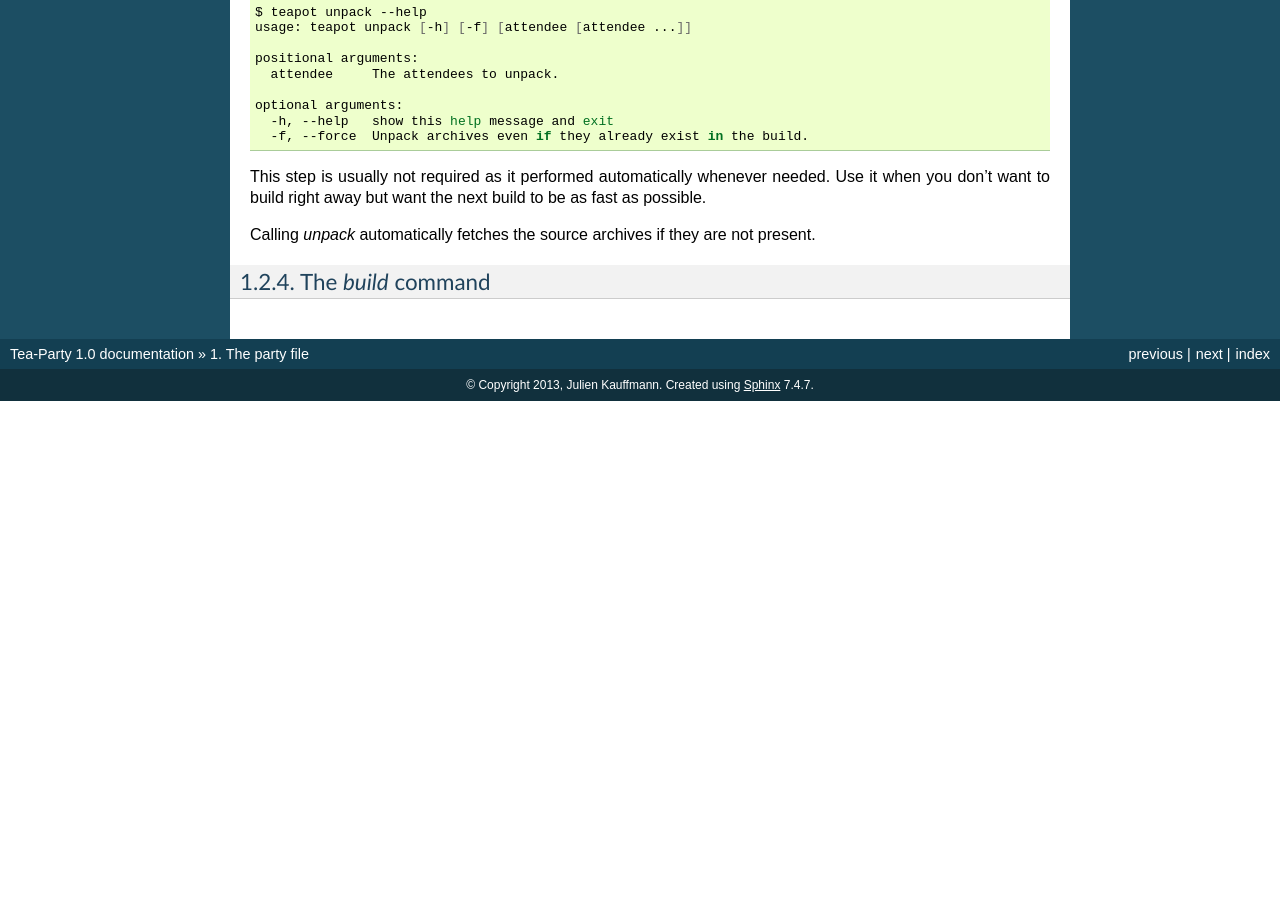
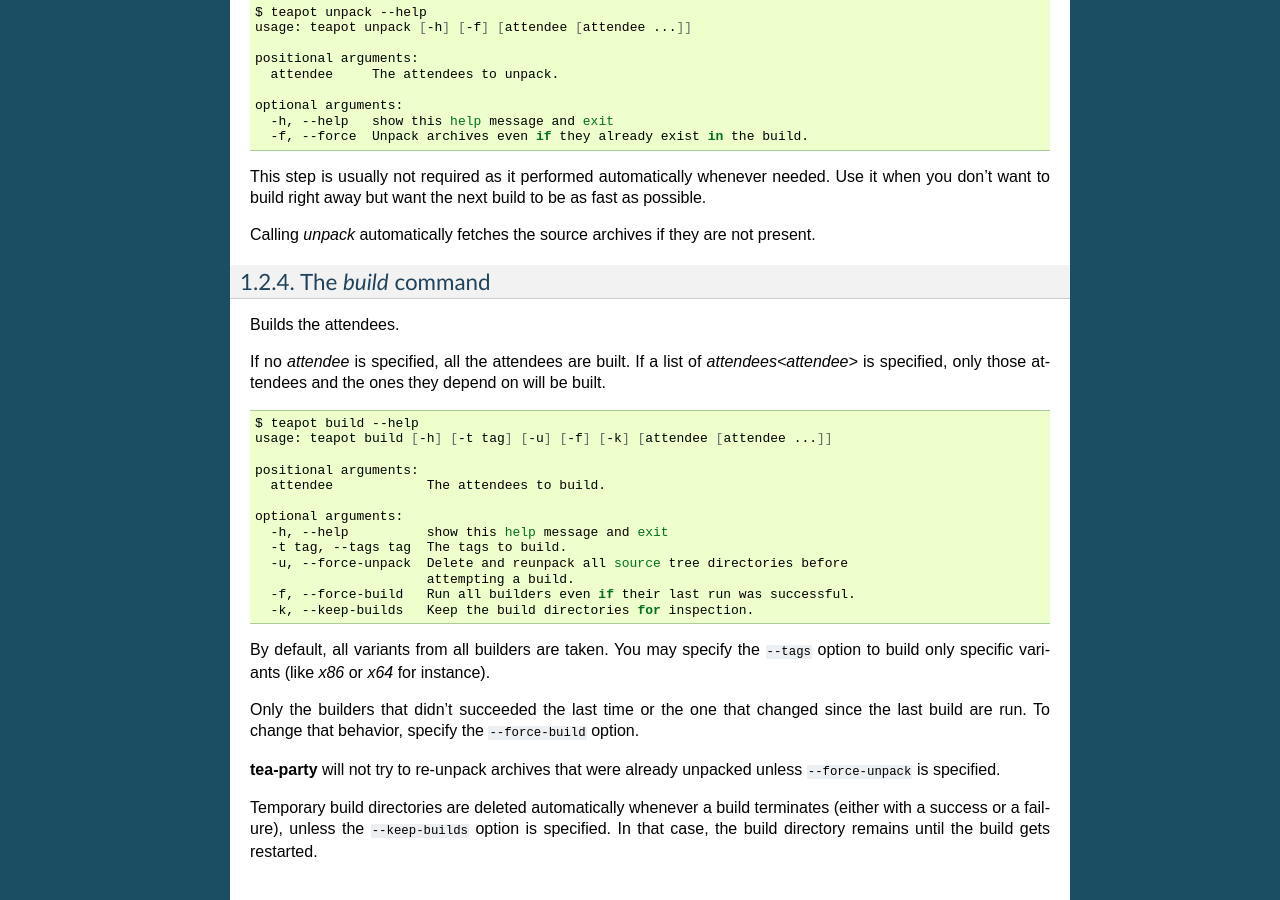
Before and after one commit to freelan-developers/teapot, a Sphinx documentation site: the page built from docs/source/the_party_file.rst, in a window 1280 px wide and 900 px high, scrolled down 12924 px. Built offline with Sphinx 7.4.7, drawn with Linux system fonts in a browser that asks for light colours; before the commit the page ends 13325 px from its top, so only the background shows below that.

Commit message:
Completed teapot documentation

```diff
--- a/docs/source/the_party_file.rst
+++ b/docs/source/the_party_file.rst
@@ -702,3 +702,31 @@ Calling `unpack` automatically fetches the source archives if they are not prese
 
 The `build` command
 -------------------
+
+Builds the attendees.
+
+If no `attendee` is specified, all the attendees are built. If a list of `attendees<attendee>` is specified, only those attendees and the ones they depend on will be built.
+
+.. code-block:: bash
+
+    $ teapot build --help
+    usage: teapot build [-h] [-t tag] [-u] [-f] [-k] [attendee [attendee ...]]
+
+    positional arguments:
+      attendee            The attendees to build.
+
+    optional arguments:
+      -h, --help          show this help message and exit
+      -t tag, --tags tag  The tags to build.
+      -u, --force-unpack  Delete and reunpack all source tree directories before
+                          attempting a build.
+      -f, --force-build   Run all builders even if their last run was successful.
+      -k, --keep-builds   Keep the build directories for inspection.
+
+By default, all variants from all builders are taken. You may specify the ``--tags`` option to build only specific variants (like `x86` or `x64` for instance).
+
+Only the builders that didn't succeeded the last time or the one that changed since the last build are run. To change that behavior, specify the ``--force-build`` option.
+
+**tea-party** will not try to re-unpack archives that were already unpacked unless ``--force-unpack`` is specified.
+
+Temporary build directories are deleted automatically whenever a build terminates (either with a success or a failure), unless the ``--keep-builds`` option is specified. In that case, the build directory remains until the build gets restarted.
```
